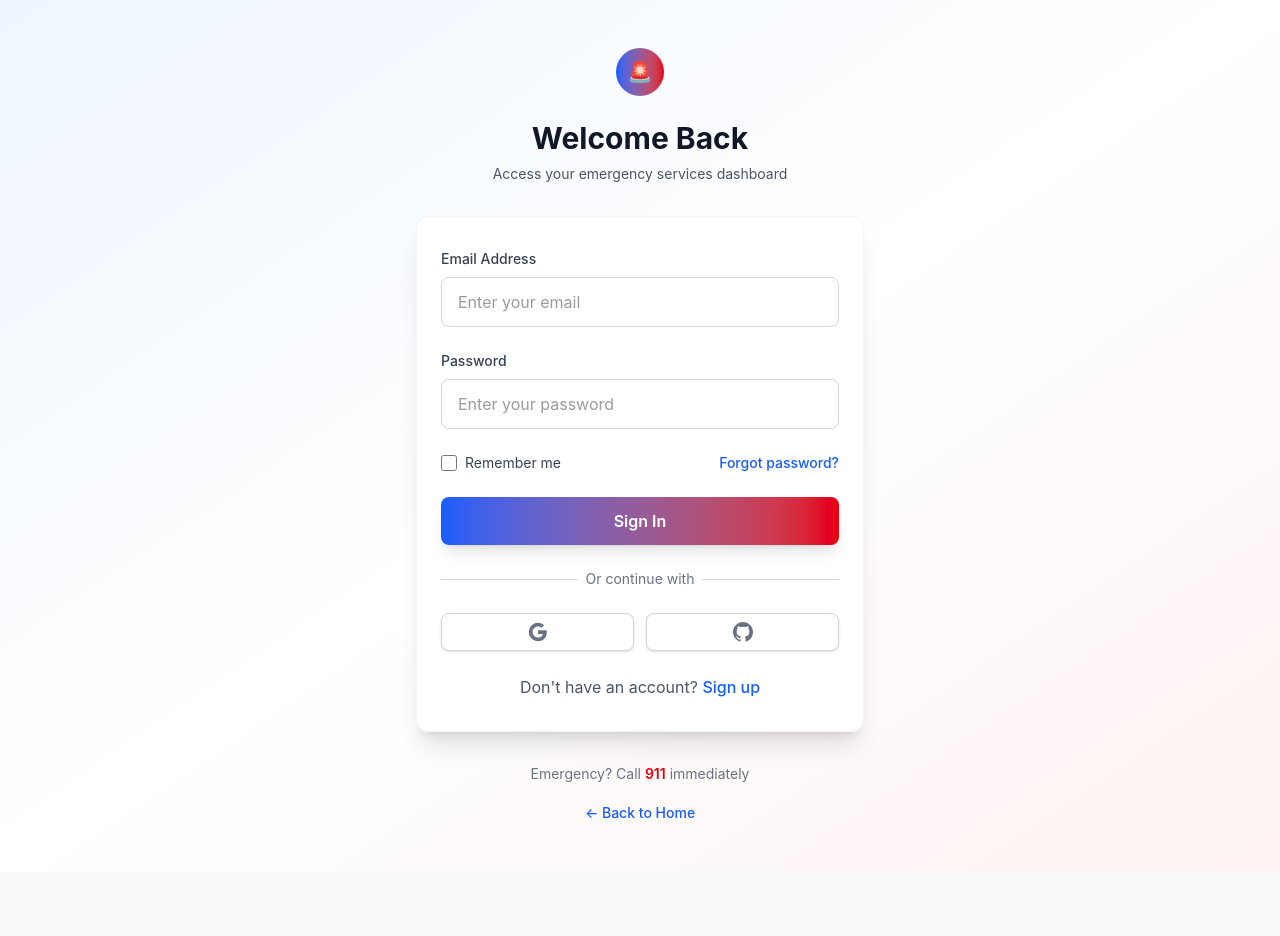
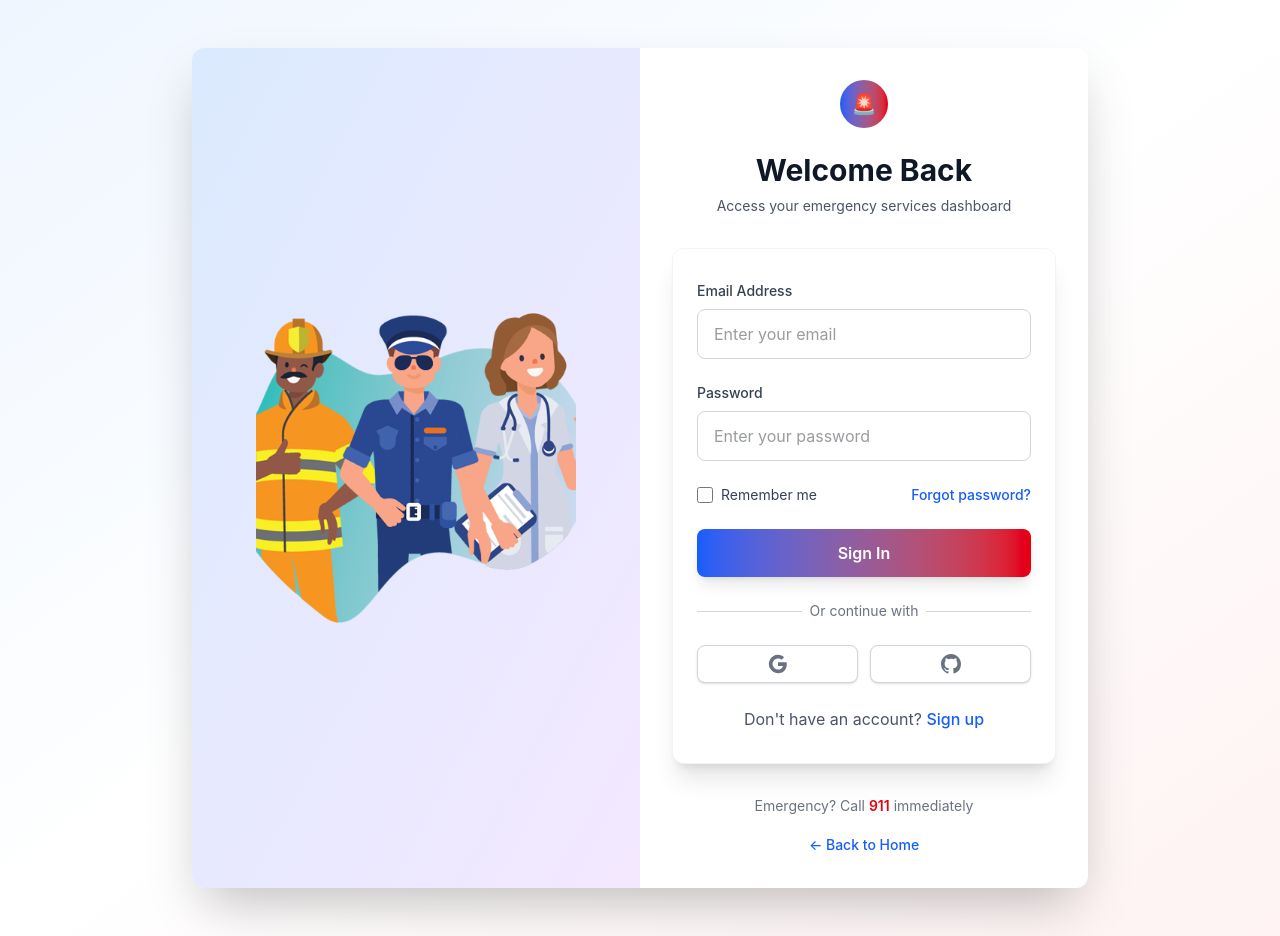
Before and after one commit to shubhamskadam89/REACT, a React (Vite) app in the folder Frontend/: page /login in a window 1280 px wide. Before the commit the page ends 872 px from the top, so only its background shows below. Built offline with nearby package versions, Linux system fonts and the light colour scheme; no server answers.

Commit message:
Login image done

```diff
--- a/Frontend/src/components/Auth/Register.jsx
+++ b/Frontend/src/components/Auth/Register.jsx
@@ -1,5 +1,6 @@
 import { useState } from 'react';
 import { useNavigate } from 'react-router-dom';
+import LoginImage from '../../assets/login.png';
 
 const roles = [
   { value: 'USER', label: 'User (Requester)' },
@@ -147,7 +148,14 @@ export default function Register() {
 
   return (
     <div className="flex justify-center items-center min-h-screen bg-gradient-to-br from-blue-100 via-white to-purple-100">
-      <div className="bg-gradient-to-br from-white to-blue-50 p-6 rounded-lg shadow-2xl w-full max-w-sm border-2 border-blue-100 animate-fade-in-up">
+      <div className="flex w-full max-w-4xl bg-white rounded-xl shadow-2xl overflow-hidden">
+        {/* Left Image (hidden on small screens) */}
+        <div className="hidden md:flex flex-col justify-center items-center bg-gradient-to-br from-blue-100 to-purple-100 p-8 w-1/2">
+          <img src={LoginImage} alt="Register Visual" className="w-64 h-64 object-contain rounded-xl" />
+        </div>
+        {/* Right Form */}
+        <div className="flex-1 flex flex-col justify-center p-8">
+          <div className="bg-gradient-to-br from-white to-blue-50 p-6 rounded-lg shadow-2xl w-full max-w-sm border-2 border-blue-100 animate-fade-in-up mx-auto">
             <h2 className="text-2xl font-extrabold text-center mb-6 text-blue-700 animate-fade-in">Register</h2>
             <form onSubmit={handleSubmit} className="space-y-4 animate-fade-in">
               <div>
@@ -255,5 +263,7 @@ export default function Register() {
             </div>
           </div>
         </div>
+      </div>
+    </div>
   );
 }
--- a/Frontend/src/components/Auth/login.jsx
+++ b/Frontend/src/components/Auth/login.jsx
@@ -2,6 +2,7 @@ import { useState } from 'react';
 import { useNavigate } from 'react-router-dom';
 import { Link } from 'react-router-dom';
 import { authAPI, tokenUtils } from '../../services/api';
+import LoginImage from '../../assets/login.png';
 
 function Login() {
   const [email, setEmail] = useState('');
@@ -72,7 +73,14 @@ function Login() {
 
   return (
     <div className="min-h-screen bg-gradient-to-br from-blue-50 via-white to-red-50 flex items-center justify-center py-12 px-4 sm:px-6 lg:px-8">
-      <div className="max-w-md w-full space-y-8">
+      <div className="flex w-full max-w-4xl bg-white rounded-xl shadow-2xl overflow-hidden">
+        {/* Left Image (hidden on small screens) */}
+        <div className="hidden md:flex flex-col justify-center items-center bg-gradient-to-br from-blue-100 to-purple-100 p-8 w-1/2">
+          <img src={LoginImage} alt="Login Visual" className="w-80 h-80 object-cover rounded-xl" />
+        </div>
+        {/* Right Form */}
+        <div className="flex-1 flex flex-col justify-center p-8">
+          <div className="max-w-md w-full space-y-8 mx-auto">
             {/* Header */}
             <div className="text-center">
               <div className="mx-auto h-12 w-12 bg-gradient-to-r from-blue-600 to-red-600 rounded-full flex items-center justify-center">
@@ -234,6 +242,8 @@ function Login() {
             </div>
           </div>
         </div>
+      </div>
+    </div>
   );
 }
 
```
Also changed, not shown: Frontend/src/assets/login.png (added). Lines whose indentation alone changed are shown as unchanged.
